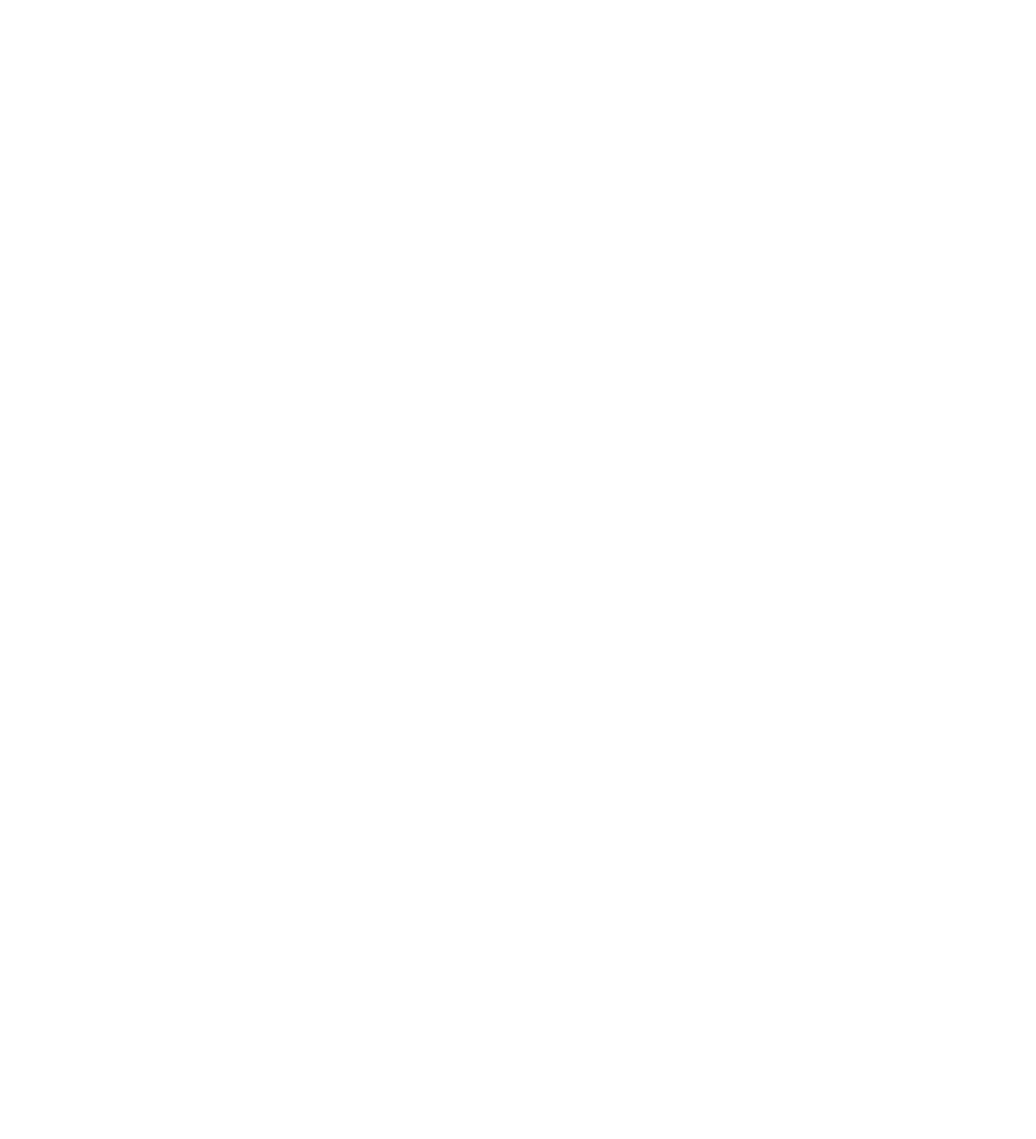
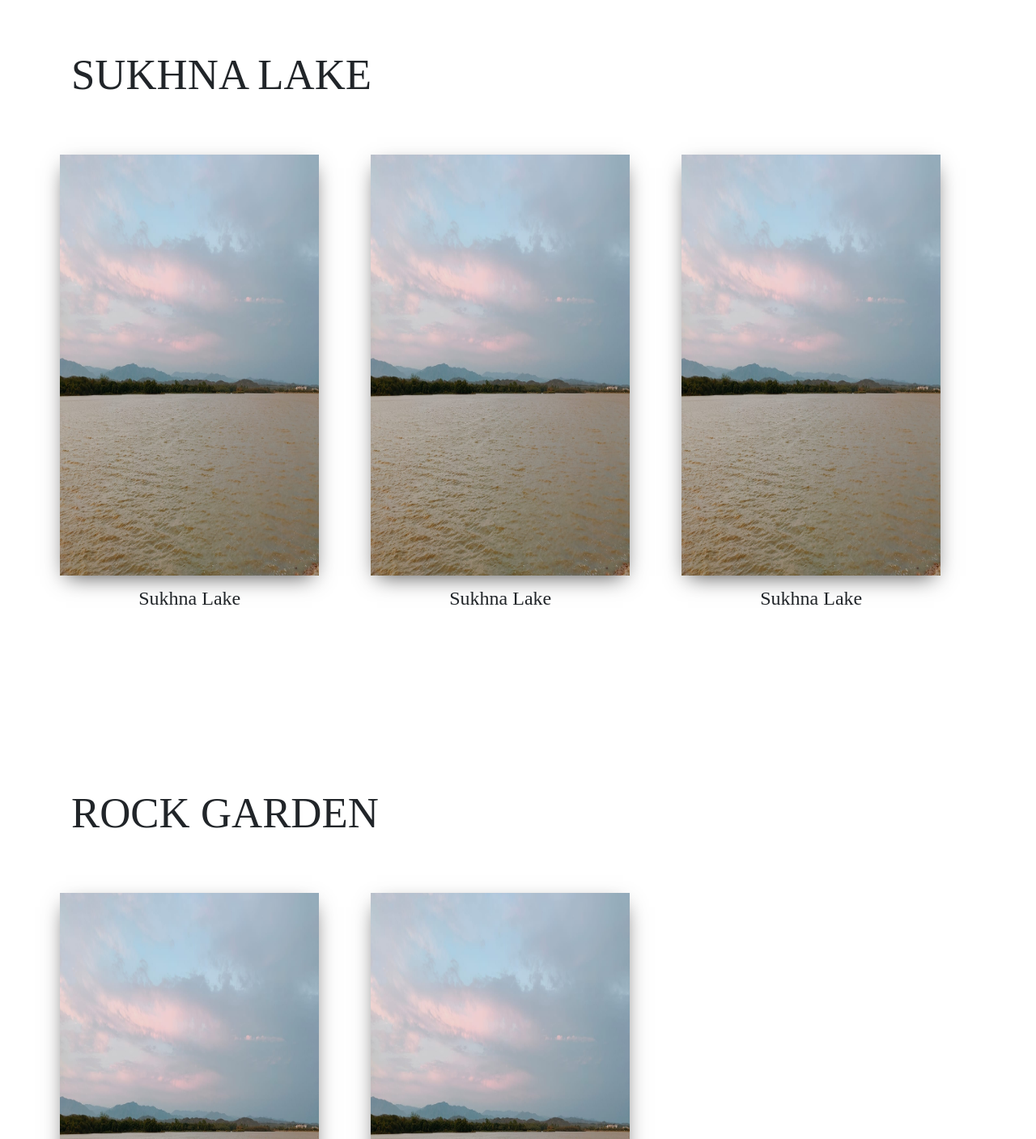
Before and after one commit to vivekk-tiwari/LOCALE, a React (Create React App) app: page / in a window 1280 px wide. Shown: the part 9560-10967 px from the top of the page at 81% size. Before the commit the page ends 9533 px from the top, so only its background shows below. Built offline with nearby package versions, Linux system fonts and the light colour scheme.

Commit message:
update style.css

```diff
--- a/public/styles.css
+++ b/public/styles.css
@@ -445,6 +445,7 @@ body{
     width: 40vw;
     height: 50vh;
     box-shadow:0px 9px 26px -8px rgb(79, 78, 78);
+    margin-left: 10%;
 }
 #place_5_img1,#place_5_img2{
     margin-left:feature
@@ -456,3 +457,35 @@ body{
     margin-left: 10%;
     width: 50vw;
 }
+
+
+.places_6,.places_7{
+    display: flex;
+}
+.places_6_heading{
+    display: grid;
+    grid-template-columns: auto;
+    margin-left: 11%;
+    margin-top: 7%;
+    padding: 2em;
+}
+#places_6_img{
+    display: flex;
+}
+#places_6_img1{
+    width: 25vw;
+    height: 65vh;
+    box-shadow:0px 9px 26px -8px rgb(79, 78, 78);
+}
+#places_6_text,#places_7_text{
+    text-align: center;
+    font-size: 1.5em;
+    font-family: 'PT Serif', serif;
+    margin-top: 3%;
+}
+.places_6_heading_1,.places_7_heading_1{
+    font-size: 3.3em;
+    font-family: 'PT Serif', serif;
+    margin-left: 11%;
+    margin-top: 20%;
+}
--- a/src/components/App.jsx
+++ b/src/components/App.jsx
@@ -8,6 +8,7 @@ import About from "./About";
 import Team from "./Team";
 import PlacesToVisit from "./Places_To_Visit";
 import DifferentPlaces from "./Different_Places";
+import Places6 from "./Places_6";
 
 function App() {
   return (
@@ -21,6 +22,7 @@ function App() {
       <About/>
       <PlacesToVisit/>
       <DifferentPlaces/>
+      <Places6/>
     </div>
   );
 }
--- /dev/null
+++ b/src/components/Places_6.jsx
@@ -0,0 +1,27 @@
+import React from 'react';
+import Places6Component from './Places_6_Component';
+
+function Places6 (){
+    return (
+        <>
+        <div className="places_6_heading_1">
+            SUKHNA LAKE
+        </div>
+        <div className="places_6">
+            <Places6Component id1='places_6_img1'  id2='places_6_text'  text="Sukhna Lake "/>
+            <Places6Component id1='places_6_img1'  id2='places_6_text'  text="Sukhna Lake "/>
+            <Places6Component id1='places_6_img1'  id2='places_6_text'  text="Sukhna Lake "/>
+        </div>
+
+        <div className="places_7_heading_1">
+            ROCK GARDEN
+        </div>
+        <div className="places_7">
+        <Places6Component id1='places_6_img1' id2='places_7_text' text="Sukhna Lake "/>
+        <Places6Component id1='places_6_img1' id2='places_7_text' text="Sukhna Lake "/>
+        </div>
+        </>
+    );
+}
+
+export default Places6;
--- /dev/null
+++ b/src/components/Places_6_Component.jsx
@@ -0,0 +1,16 @@
+import React from 'react';
+
+function Places6Component(props){
+    return (
+        <div className="places_6_img">
+
+            <div className="places_6_heading">
+            <img src="./images/img_1.jpeg" alt="" id={props.id1} />
+            <p id="places_6_text">{props.text}</p>
+            </div>
+
+        </div>
+    );
+}
+
+export default Places6Component;
```
